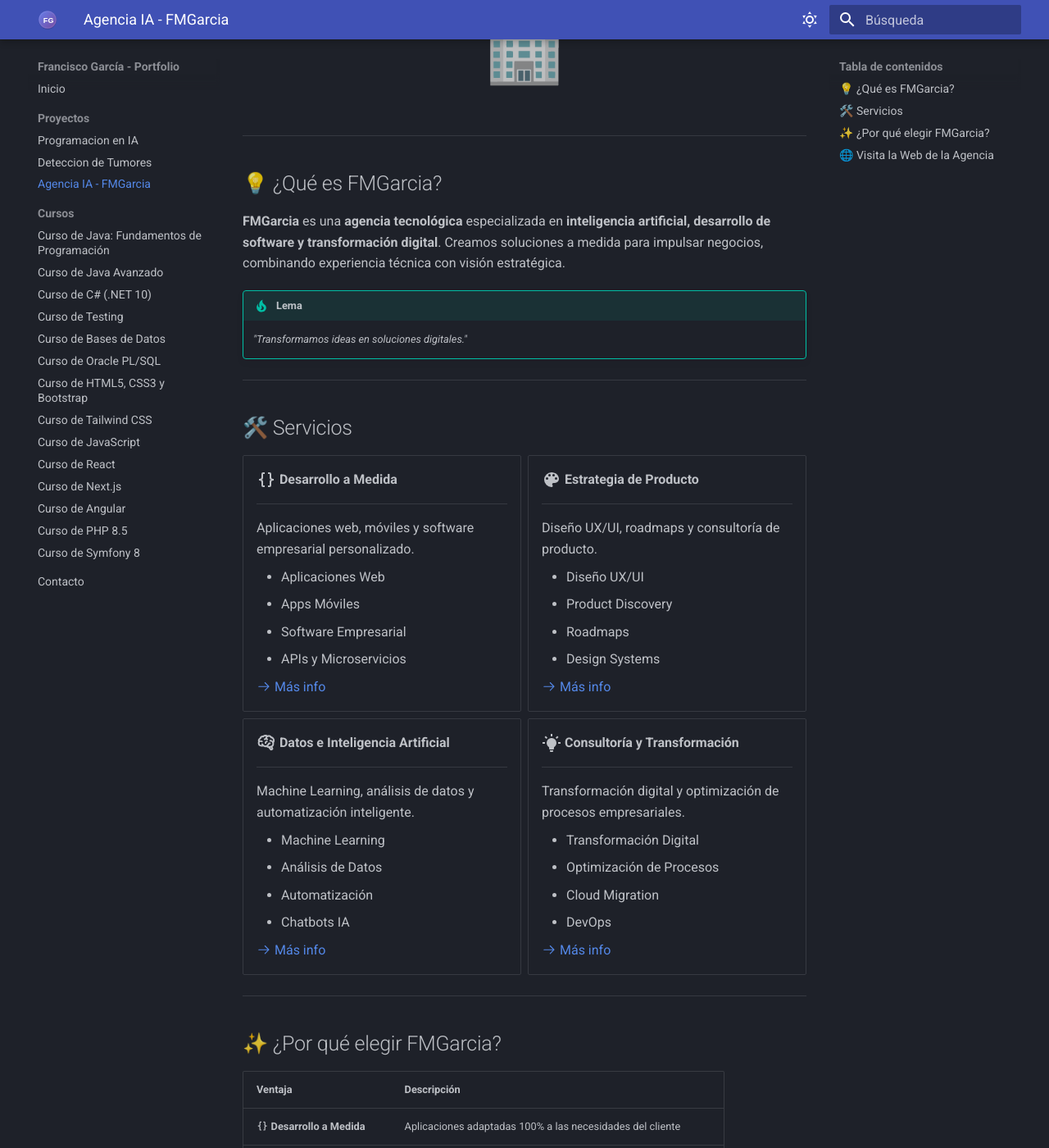
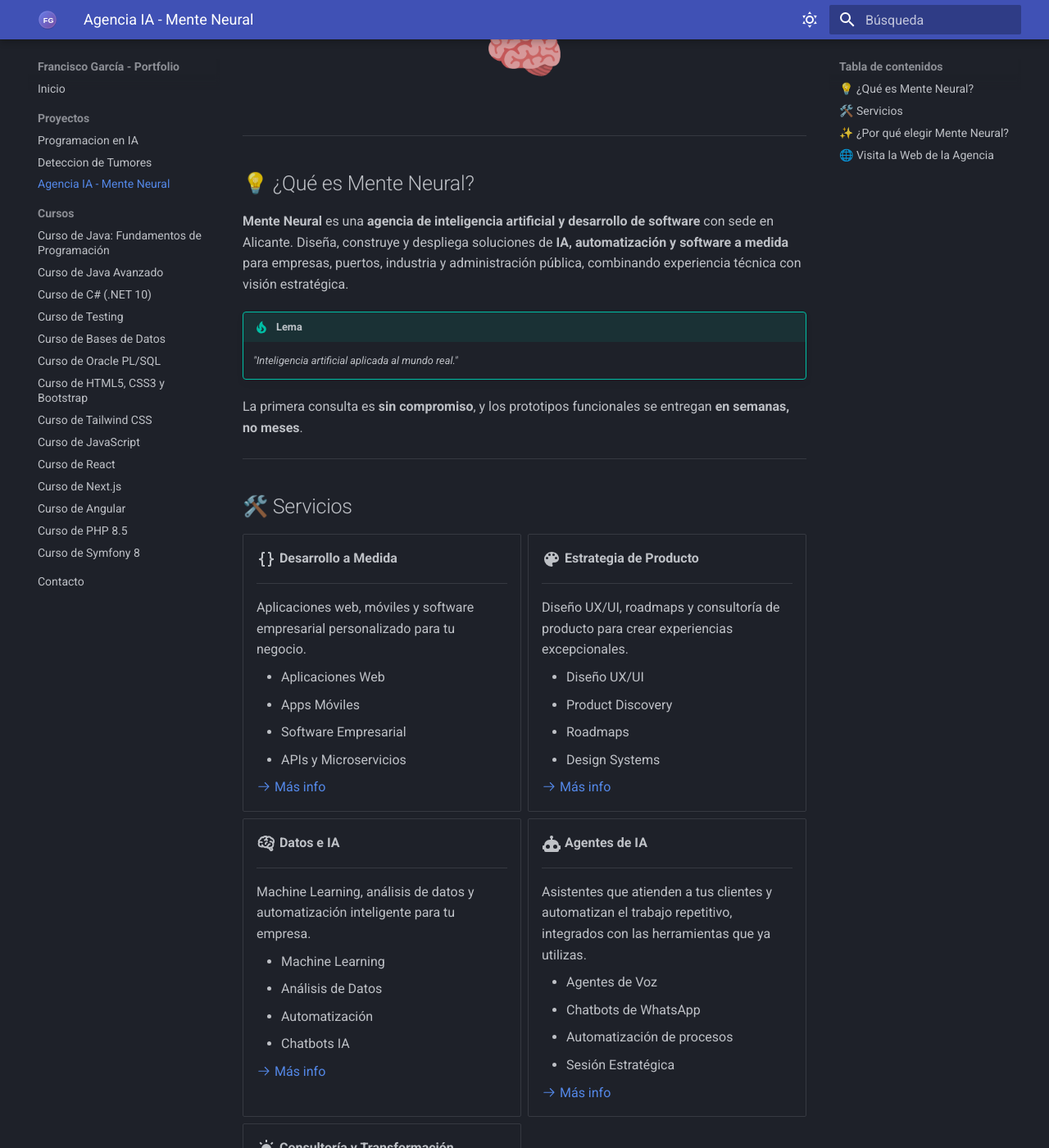
Before and after one commit to fmgarcia/fmgarcia.github.io, an MkDocs documentation site: the page built from docs/proyectos/agencia-ia.md, in a window 1280 px wide and 1400 px high, scrolled down 225 px. Shown: the whole window at 82% size. Built offline with MkDocs 1.6.1 and Material for MkDocs 9.7.7, drawn with Linux system fonts in a browser that asks for light colours; some of the changed text lies outside the part shown.

Commit message:
Agencia: FMGarcia pasa a Mente Neural en el menú y en su página
Co-Authored-By: Claude Opus 5.5 <noreply@anthropic.com>

```diff
--- a/docs/proyectos/agencia-ia.md
+++ b/docs/proyectos/agencia-ia.md
@@ -1,17 +1,19 @@
-# 🚀 FMGarcia - Agencia de IA y Desarrollo de Software
+# 🚀 Mente Neural - Agencia de IA y Desarrollo de Software
 
 <div style="text-align: center; margin: 2rem 0;">
-    <span style="font-size: 4rem;">🏢</span>
+    <span style="font-size: 4rem;">🧠</span>
 </div>
 
 ---
 
-## 💡 ¿Qué es FMGarcia?
+## 💡 ¿Qué es Mente Neural?
 
-**FMGarcia** es una **agencia tecnológica** especializada en **inteligencia artificial, desarrollo de software y transformación digital**. Creamos soluciones a medida para impulsar negocios, combinando experiencia técnica con visión estratégica.
+**Mente Neural** es una **agencia de inteligencia artificial y desarrollo de software** con sede en Alicante. Diseña, construye y despliega soluciones de **IA, automatización y software a medida** para empresas, puertos, industria y administración pública, combinando experiencia técnica con visión estratégica.
 
 !!! tip "Lema"
-    *"Transformamos ideas en soluciones digitales."*
+    *"Inteligencia artificial aplicada al mundo real."*
+
+La primera consulta es **sin compromiso**, y los prototipos funcionales se entregan **en semanas, no meses**.
 
 ---
 
@@ -23,67 +25,80 @@
 
     ---
 
-    Aplicaciones web, móviles y software empresarial personalizado.
+    Aplicaciones web, móviles y software empresarial personalizado para tu negocio.
 
     - Aplicaciones Web
     - Apps Móviles
     - Software Empresarial
     - APIs y Microservicios
 
-    [:octicons-arrow-right-24: Más info](https://agenciaia-web.fmgarcia.com/servicios/desarrollo){ target="_blank" }
+    [:octicons-arrow-right-24: Más info](https://www.menteneural.com/servicios/desarrollo){ target="_blank" }
 
 -   :material-palette:{ .lg .middle } **Estrategia de Producto**
 
     ---
 
-    Diseño UX/UI, roadmaps y consultoría de producto.
+    Diseño UX/UI, roadmaps y consultoría de producto para crear experiencias excepcionales.
 
     - Diseño UX/UI
     - Product Discovery
     - Roadmaps
     - Design Systems
 
-    [:octicons-arrow-right-24: Más info](https://agenciaia-web.fmgarcia.com/servicios/producto){ target="_blank" }
+    [:octicons-arrow-right-24: Más info](https://www.menteneural.com/servicios/producto){ target="_blank" }
 
--   :material-brain:{ .lg .middle } **Datos e Inteligencia Artificial**
+-   :material-brain:{ .lg .middle } **Datos e IA**
 
     ---
 
-    Machine Learning, análisis de datos y automatización inteligente.
+    Machine Learning, análisis de datos y automatización inteligente para tu empresa.
 
     - Machine Learning
     - Análisis de Datos
     - Automatización
     - Chatbots IA
 
-    [:octicons-arrow-right-24: Más info](https://agenciaia-web.fmgarcia.com/servicios/datos-ia){ target="_blank" }
+    [:octicons-arrow-right-24: Más info](https://www.menteneural.com/servicios/datos-ia){ target="_blank" }
+
+-   :material-robot:{ .lg .middle } **Agentes de IA**
+
+    ---
+
+    Asistentes que atienden a tus clientes y automatizan el trabajo repetitivo, integrados con las herramientas que ya utilizas.
+
+    - Agentes de Voz
+    - Chatbots de WhatsApp
+    - Automatización de procesos
+    - Sesión Estratégica
+
+    [:octicons-arrow-right-24: Más info](https://www.menteneural.com/servicios/agentes-ia){ target="_blank" }
 
 -   :material-lightbulb-on:{ .lg .middle } **Consultoría y Transformación**
 
     ---
 
-    Transformación digital y optimización de procesos empresariales.
+    Transformación digital y optimización de procesos para modernizar tu negocio.
 
     - Transformación Digital
     - Optimización de Procesos
     - Cloud Migration
     - DevOps
 
-    [:octicons-arrow-right-24: Más info](https://agenciaia-web.fmgarcia.com/servicios/consultoria){ target="_blank" }
+    [:octicons-arrow-right-24: Más info](https://www.menteneural.com/servicios/consultoria){ target="_blank" }
 
 </div>
 
 ---
 
-## ✨ ¿Por qué elegir FMGarcia?
+## ✨ ¿Por qué elegir Mente Neural?
 
 | Ventaja | Descripción |
 |---------|-------------|
-| :material-code-braces: **Desarrollo a Medida** | Aplicaciones adaptadas 100% a las necesidades del cliente |
-| :material-brain: **Inteligencia Artificial** | Soluciones de IA y ML para automatizar y optimizar procesos |
+| :material-code-braces: **Desarrollo a Medida** | Software web, móvil y empresarial adaptado a las necesidades de cada cliente |
+| :material-brain: **Inteligencia Artificial** | Soluciones de IA y Machine Learning para automatizar y optimizar procesos |
 | :material-shield-check: **Seguridad Garantizada** | Mejores prácticas de seguridad y protección de datos |
 | :material-run-fast: **Metodología Ágil** | Sprints cortos, entregas frecuentes y comunicación constante |
-| :material-headset: **Soporte Continuo** | Acompañamiento post-lanzamiento con mantenimiento y soporte |
+| :material-headset: **Soporte Continuo** | Mantenimiento y soporte técnico después del lanzamiento |
 | :material-chart-areaspline: **Resultados Medibles** | Métricas y KPIs para medir el impacto real de cada proyecto |
 
 ---
@@ -106,7 +121,15 @@
 
     Explora todos los servicios disponibles con detalle.
 
-    [:octicons-arrow-right-24: Ver servicios](https://agenciaia-web.fmgarcia.com/servicios){ target="_blank" }
+    [:octicons-arrow-right-24: Ver servicios](https://www.menteneural.com/servicios){ target="_blank" }
+
+-   :material-folder-star:{ .lg .middle } **Proyectos**
+
+    ---
+
+    Casos reales en los que la agencia ha aplicado IA y software a medida.
+
+    [:octicons-arrow-right-24: Ver proyectos](https://www.menteneural.com/proyectos){ target="_blank" }
 
 -   :material-email:{ .lg .middle } **Contacto Directo**
 
@@ -114,15 +137,15 @@
 
     ¿Tienes un proyecto en mente? Solicita presupuesto sin compromiso.
 
-    [:octicons-arrow-right-24: Contactar](https://agenciaia-web.fmgarcia.com/#contact){ target="_blank" }
+    [:octicons-arrow-right-24: Contactar](https://www.menteneural.com/#contact){ target="_blank" }
 
 </div>
 
 ---
 
 <div style="text-align: center; margin-top: 2rem;">
-    <a href="https://agenciaia-web.fmgarcia.com/" target="_blank" class="md-button md-button--primary" style="margin: 0.5rem;">
-        🌐 Visitar la Agencia
+    <a href="https://www.menteneural.com/" target="_blank" class="md-button md-button--primary" style="margin: 0.5rem;">
+        🌐 Visitar Mente Neural
     </a>
     <a href="../" class="md-button" style="margin: 0.5rem;">
         ← Volver al Portfolio
--- a/mkdocs.yml
+++ b/mkdocs.yml
@@ -44,7 +44,7 @@ nav:
   - Proyectos:
     - Programacion en IA: https://fmgarcia.github.io/programacionIA.github.io/
     - Deteccion de Tumores: proyectos/deteccion-tumores.md
-    - Agencia IA - FMGarcia: proyectos/agencia-ia.md
+    - Agencia IA - Mente Neural: proyectos/agencia-ia.md
   - Cursos:
     - "Curso de Java: Fundamentos de Programación": https://fmgarcia.github.io/CursosGithubIO/CursoJavaFundamentos/
     - Curso de Java Avanzado: https://fmgarcia.github.io/CursosGithubIO/CursoJavaAvanzado/
```
Also changed, not shown: other parts of docs/proyectos/agencia-ia.md (+2 -2 lines), docs/index.md (+1 -1 lines).
